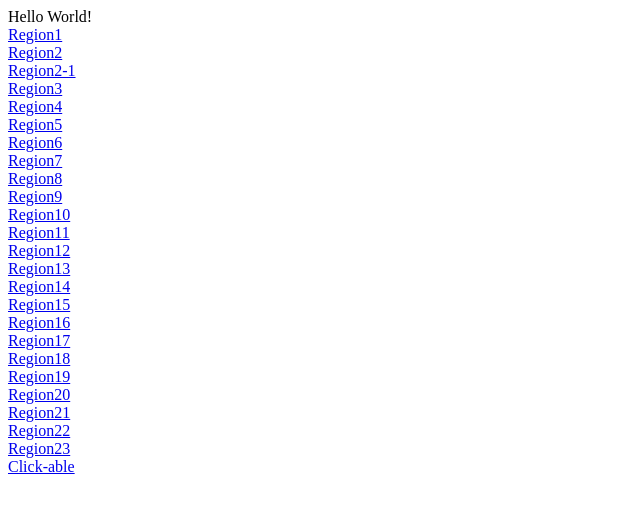
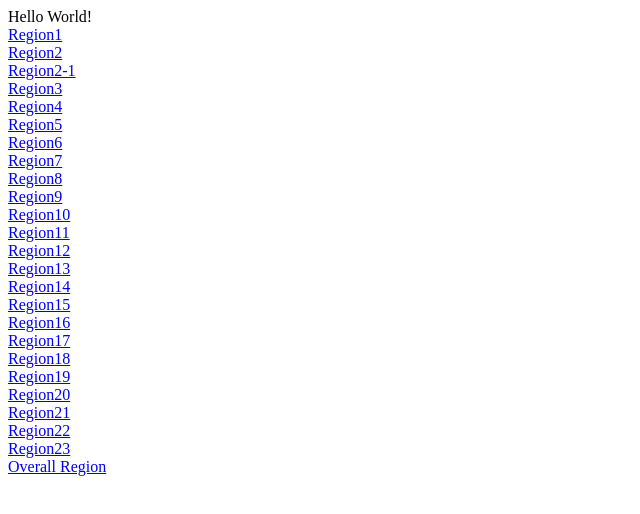
Before and after one commit to noahleft/Regional-Case, a plain HTML site: page docs/index.html in a window 1280 px wide. Shown: the full height of the page, 0-640 px from the left. Drawn offline with Linux system fonts and the light colour scheme.

Commit message:
update index.html

```diff
--- a/docs/index.html
+++ b/docs/index.html
@@ -50,5 +50,5 @@
 <a href="./regions/region23.html">Region23</a>
 
 <br>
-<a href="./regions/template.html">Click-able</a>
+<a href="./regions/region_all.html">Overall Region</a>
 </html>
```
